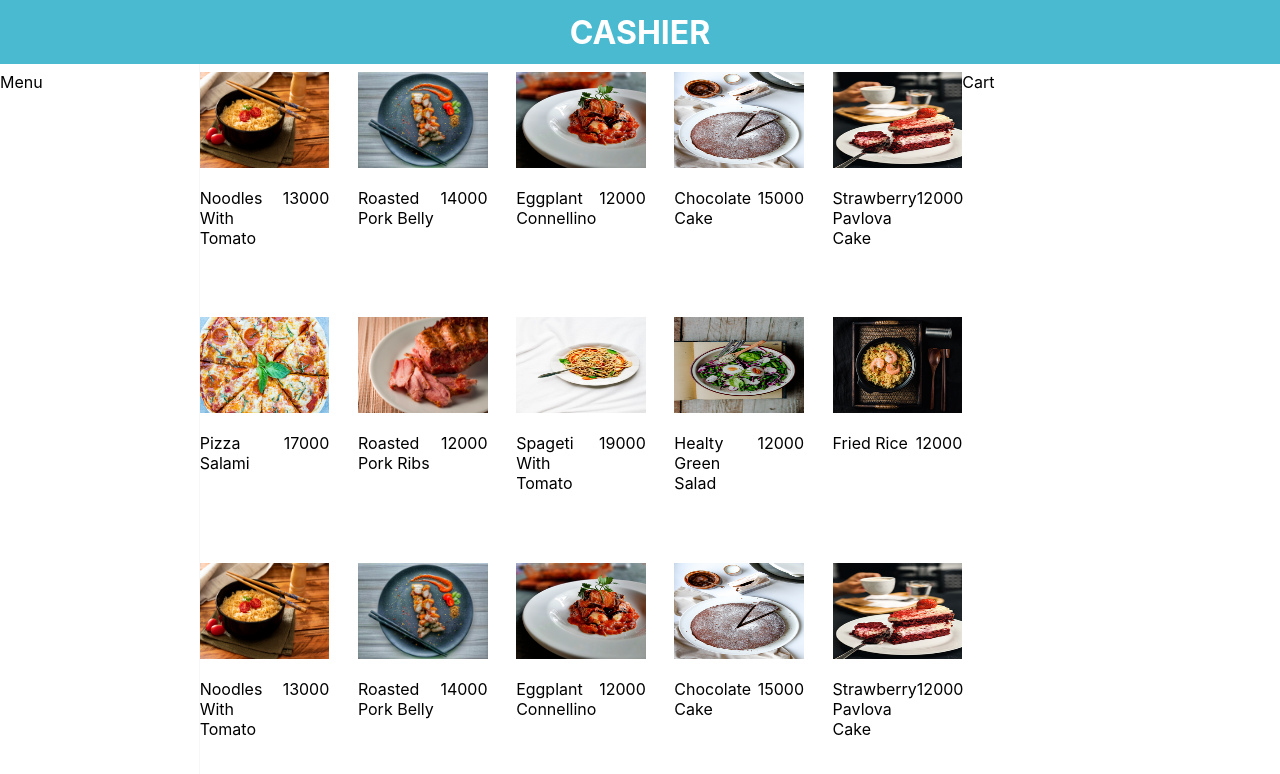
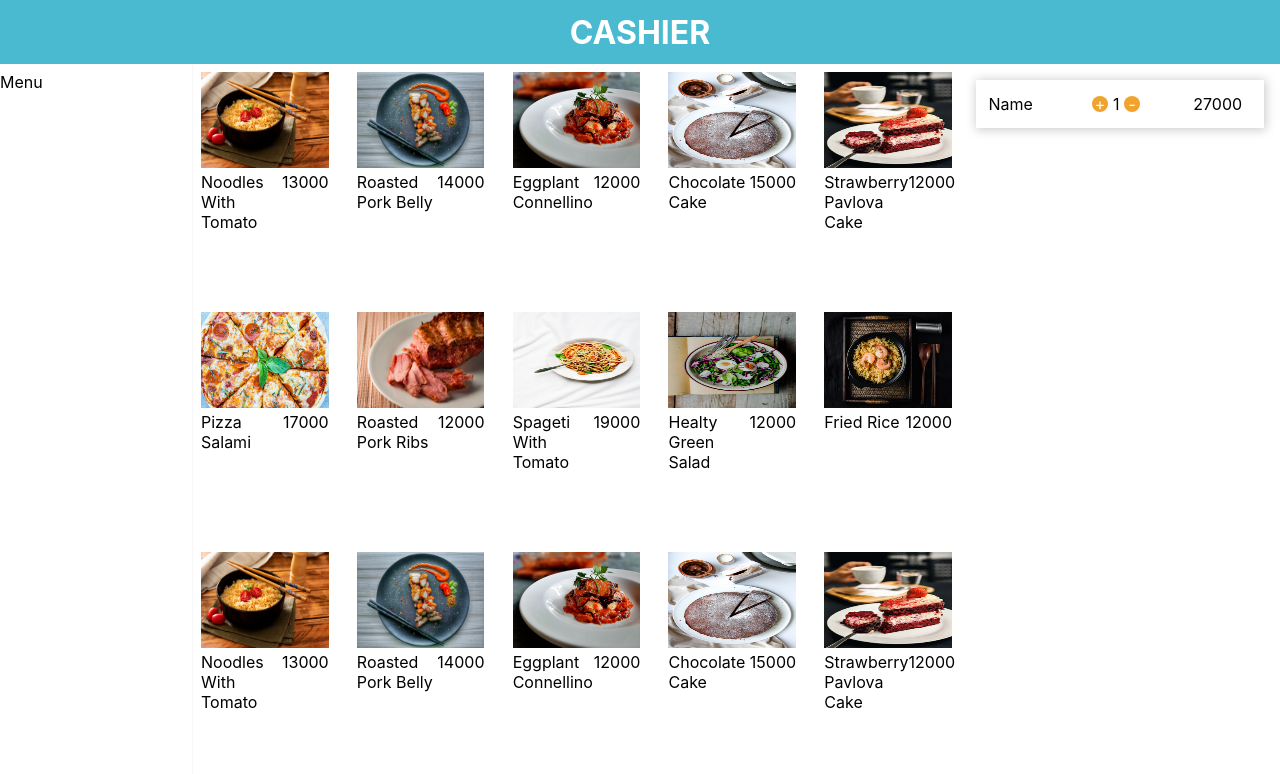
Before and after one commit to SatrioKamaludin/Point-of-sales, a React (Create React App) app: page / in a window 1280 px wide. Shown: the top 774 px of the page. Built offline with nearby package versions, Linux system fonts and the light colour scheme.

Commit message:
Product item component

```diff
--- a/src/App.js
+++ b/src/App.js
@@ -4,6 +4,7 @@ import styled, { ThemeProvider } from 'styled-components'
 import * as theme from './styled/theme'
 import ProductCard from './components/ProductCard'
 import { useSelector } from 'react-redux'
+import CartItem from './components/CartItem'
 
 const Container = styled.div`
   display: flex;
@@ -22,7 +23,7 @@ const ProductContainer = styled.div`
   height: 100%;
   background: ${props => props.theme.light};
   border-left: 1px solid #f7f7f7;
-  padding: 0.5rem 0;
+  padding: 0.5rem 0.5rem;
   display: flex;
   flex-wrap: wrap;
   justify-content: space-between;
@@ -30,7 +31,7 @@ const ProductContainer = styled.div`
 
 const CartContainer = styled.div`
    width: 25%;
-   padding: 0.5rem 0;
+   padding: 0.5rem 0.5rem;
 `
 
 const App = () => {
@@ -48,7 +49,9 @@ const App = () => {
             />
           )}
         </ProductContainer>
-        <CartContainer>Cart</CartContainer>
+        <CartContainer>
+          <CartItem />
+        </CartContainer>
       </Container>
     </ThemeProvider>
   )
--- /dev/null
+++ b/src/components/CartItem.js
@@ -0,0 +1,56 @@
+import React, { useState } from 'react'
+import styled from 'styled-components'
+import Counter from './Counter'
+
+const Cart = styled.div`
+    display: flex;
+    width: 95%;
+    justify-content: space-between;
+    align-items: center;
+    height: 3rem;
+    padding: 0 0.3rem;
+    margin: 0.5rem auto;
+    background: #fff;
+    box-shadow: 1px 1px 10px 1px #ccc;
+`
+
+const CounterContainer = styled.div`
+    display: flex;
+    width: 30%;
+    text-align: center;
+    align-items: baseline;
+`
+
+const ItemName = styled.div`
+    width: 40%;
+    padding-left: 0.5rem;
+
+`
+
+const CounterTotal = styled.div`
+    margin: 0 0.3rem;
+`
+
+const Price = styled.div`
+    width: 30%;
+    text-align: center;
+`
+
+const CartItem = () => {
+    const [count, setCount] = useState(1)
+    return (
+        <Cart>
+            <ItemName>Name</ItemName>
+            <CounterContainer>
+                <Counter inc/>
+                    <CounterTotal>{count}</CounterTotal>
+                <Counter />
+            </CounterContainer>
+            <Price>
+                27000
+            </Price>
+        </Cart>
+    )
+}
+
+export default CartItem
--- /dev/null
+++ b/src/components/Counter.js
@@ -0,0 +1,24 @@
+import React from 'react'
+import styled from 'styled-components'
+
+const CounterStyle = styled.div`
+    width: 1rem;
+    background: ${props => props.theme.secondary};
+    color: #fff;
+    height: 1rem;
+    border-radius: 100px;
+    display: flex;
+    justify-content: center;
+    align-items: center;
+    cursor: pointer;
+`
+
+const Counter = ({ inc, dec }) => {
+    if (inc) {
+        return <CounterStyle>+</CounterStyle>
+    } else {
+        return <CounterStyle>-</CounterStyle>
+    }
+}
+
+export default Counter
--- a/src/components/ProductCard.js
+++ b/src/components/ProductCard.js
@@ -17,7 +17,7 @@ const NamePrice = styled.div`
     justify-content: space-between;
 `
 
-const ProductCard = ({item}) => {
+const ProductCard = ({ item }) => {
     return (
         <Card>
             <CardImg src={item.image} alt={item.name} />
--- a/src/index.css
+++ b/src/index.css
@@ -1,3 +1,9 @@
+* {
+  margin: 0;
+  padding: 0;
+  box-sizing: border-box;
+}
+
 body {
   margin: 0;
   font-family: -apple-system, BlinkMacSystemFont, 'Segoe UI', 'Roboto', 'Oxygen',
--- a/src/store/reducers/productReducer.js
+++ b/src/store/reducers/productReducer.js
@@ -6,8 +6,8 @@ const initialState = {
 }
 
 const productReducer = (state = initialState, action) => {
-    const {type, payload} = action
-    switch(type){
+    const { type, payload } = action
+    switch (type) {
         default:
             return state;
     }
```
